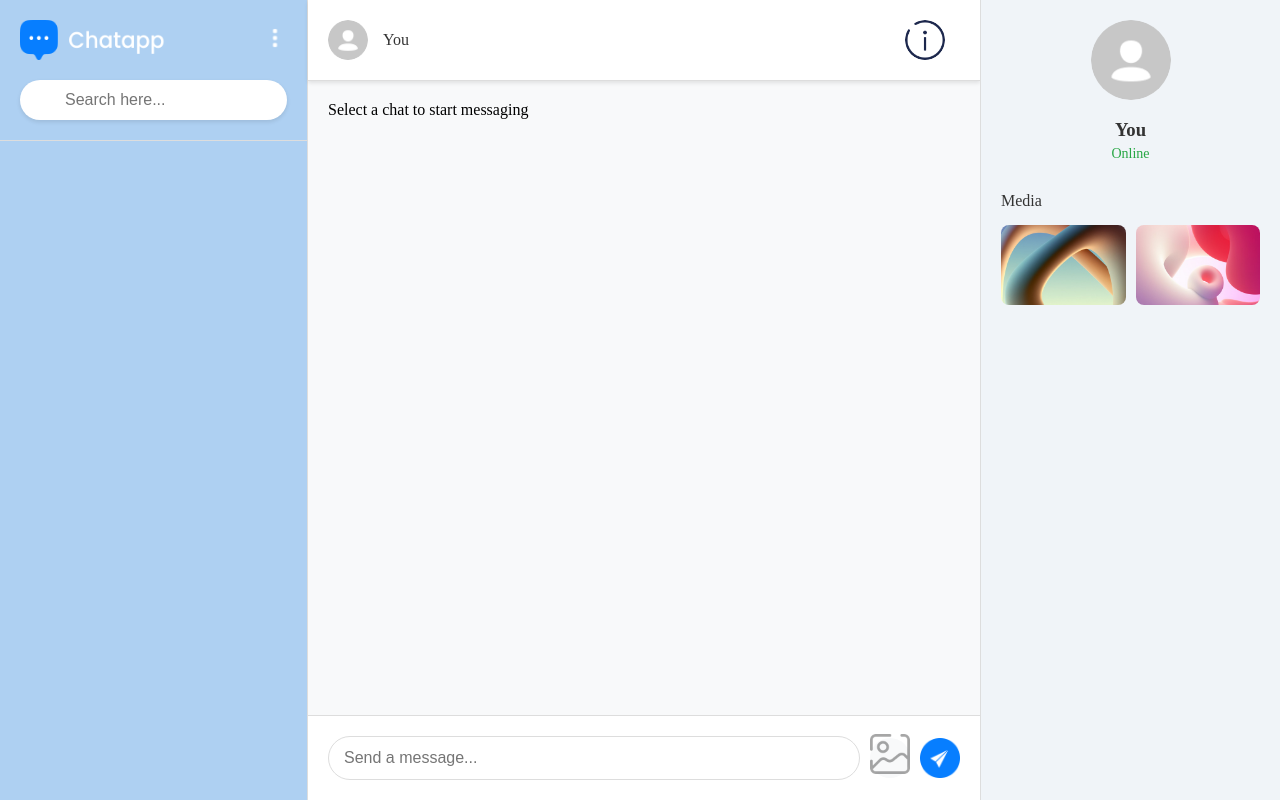
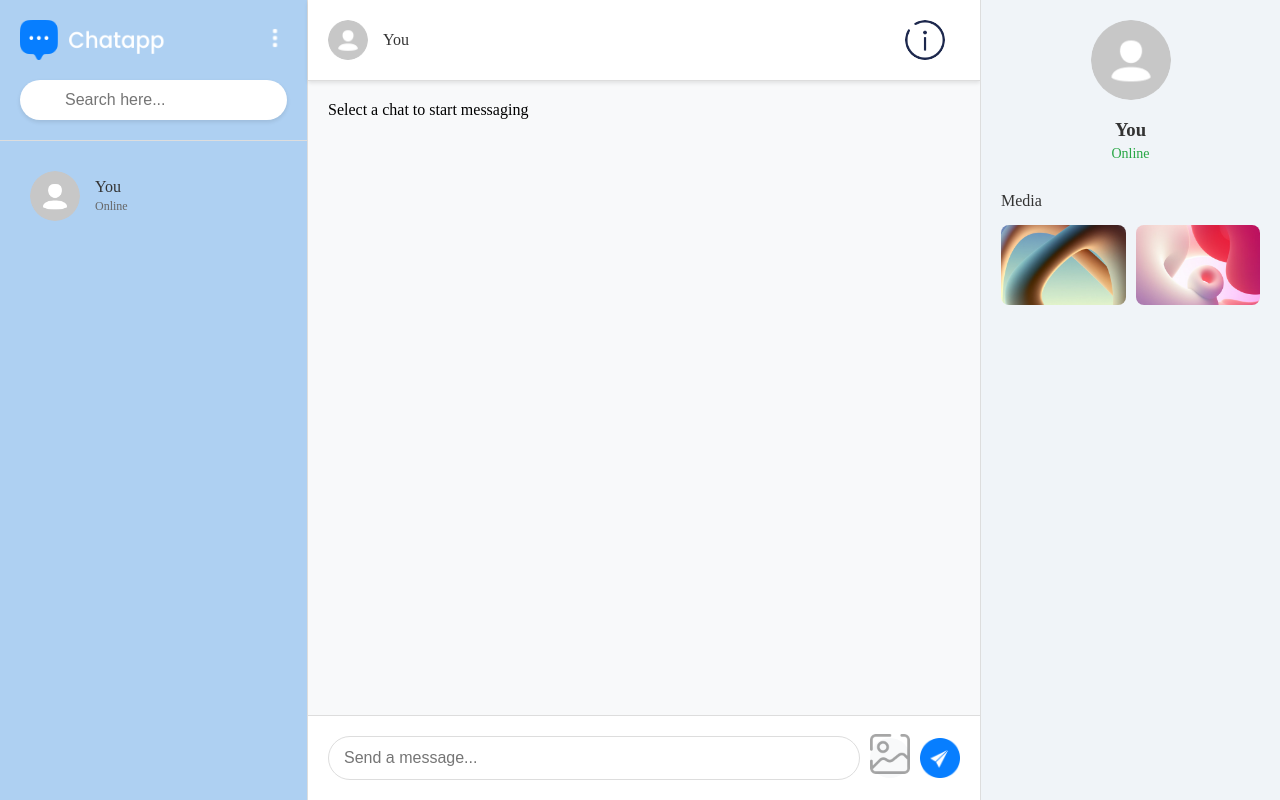
Before and after one commit to Krishna-Gupta-18/Samvaadly, a React (Vite) app in the folder frontend/: page /Chat in a window 1280 px wide. Built offline with nearby package versions, Linux system fonts and the light colour scheme.

Commit message:
added you option in chat

```diff
--- a/frontend/src/components/Leftsidebar/Leftsidebar.jsx
+++ b/frontend/src/components/Leftsidebar/Leftsidebar.jsx
@@ -22,7 +22,7 @@ const Leftsidebar = ({ className, onClose }) => {
   const fetchFriends = async () => {
     try {
       const response = await fetch(`https://samvaadly.onrender.com/api/friends/${currentUser.email}`)
-     if (response.ok) {
+      if (response.ok) {
         const data = await response.json()
         if (Array.isArray(data)) {
           setFriends(data.filter(friend => friend.email && !friend.email.includes('bot')))
@@ -32,7 +32,7 @@ const Leftsidebar = ({ className, onClose }) => {
       } else {
         console.error('Failed to fetch friends:', response.status)
         setFriends([])
-   }
+      }
     } catch (error) {
       console.error('Error fetching friends:', error)
       setFriends([])
@@ -43,7 +43,7 @@ const Leftsidebar = ({ className, onClose }) => {
     try {
       const response = await fetch('https://samvaadly.onrender.com/api/users')
       const data = await response.json()
-     setAllUsers(data.filter(user => user.email !== currentUser.email && !user.email.includes('bot')))
+      setAllUsers(data.filter(user => user.email !== currentUser.email && !user.email.includes('bot')))
     } catch (error) {
       console.error('Error fetching users:', error)
     }
@@ -134,6 +134,13 @@ const Leftsidebar = ({ className, onClose }) => {
         </div>
       </div>
       <div className="ls-list">
+        <div className="friends" onClick={() => handleChatWithFriend(currentUser.email)}>
+          <img src={currentUser?.profileImage || assets.avatar_icon} alt="You" />
+          <div>
+            <p>You</p>
+            <span className="online">Online</span>
+          </div>
+        </div>
         {friends.map(friend => (
           <div key={friend.email} className="friends" onClick={() => handleChatWithFriend(friend.email)}>
             <img src={friend.profileImage || assets.avatar_icon} alt={friend.username || friend.email} />
```
